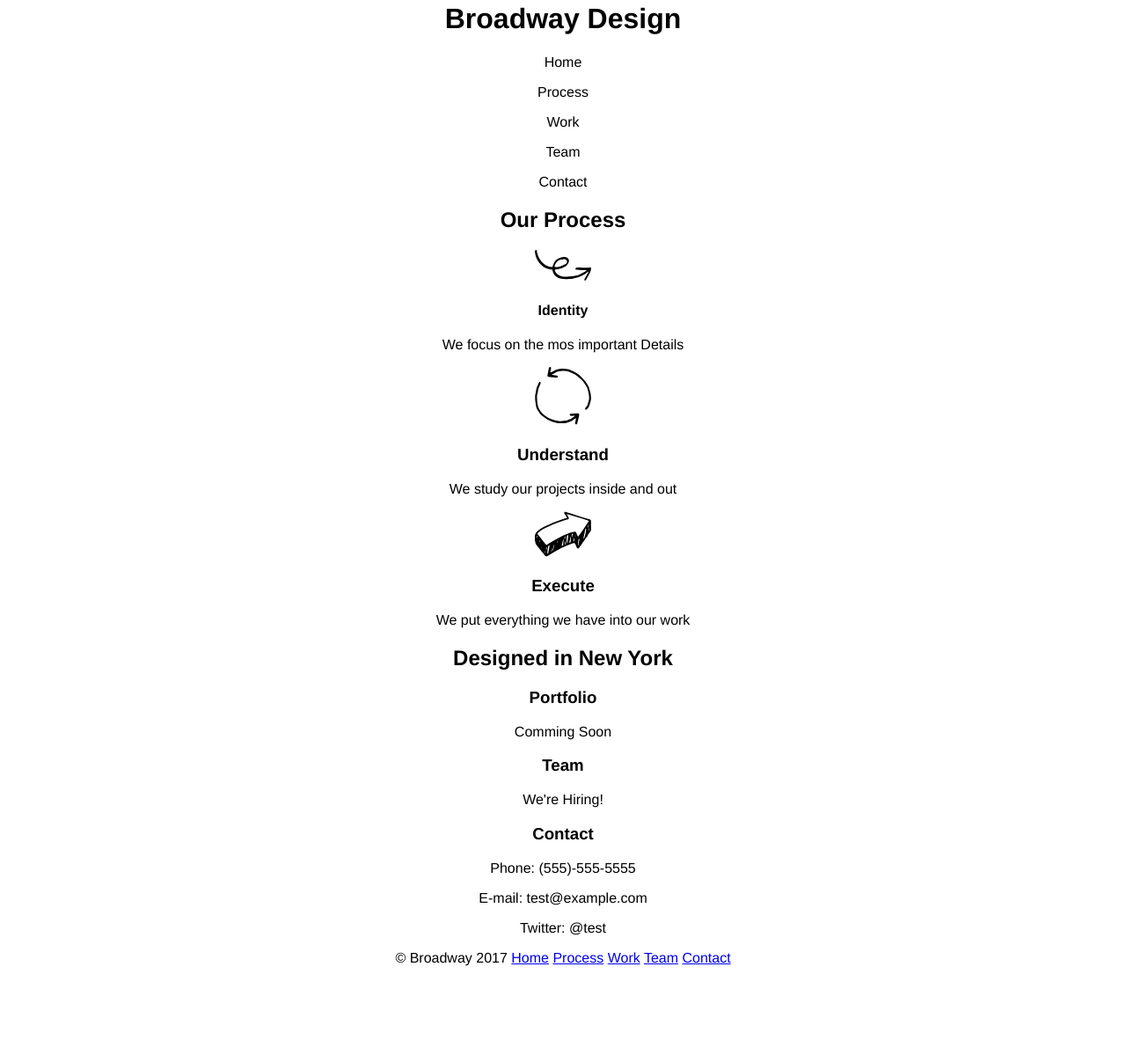
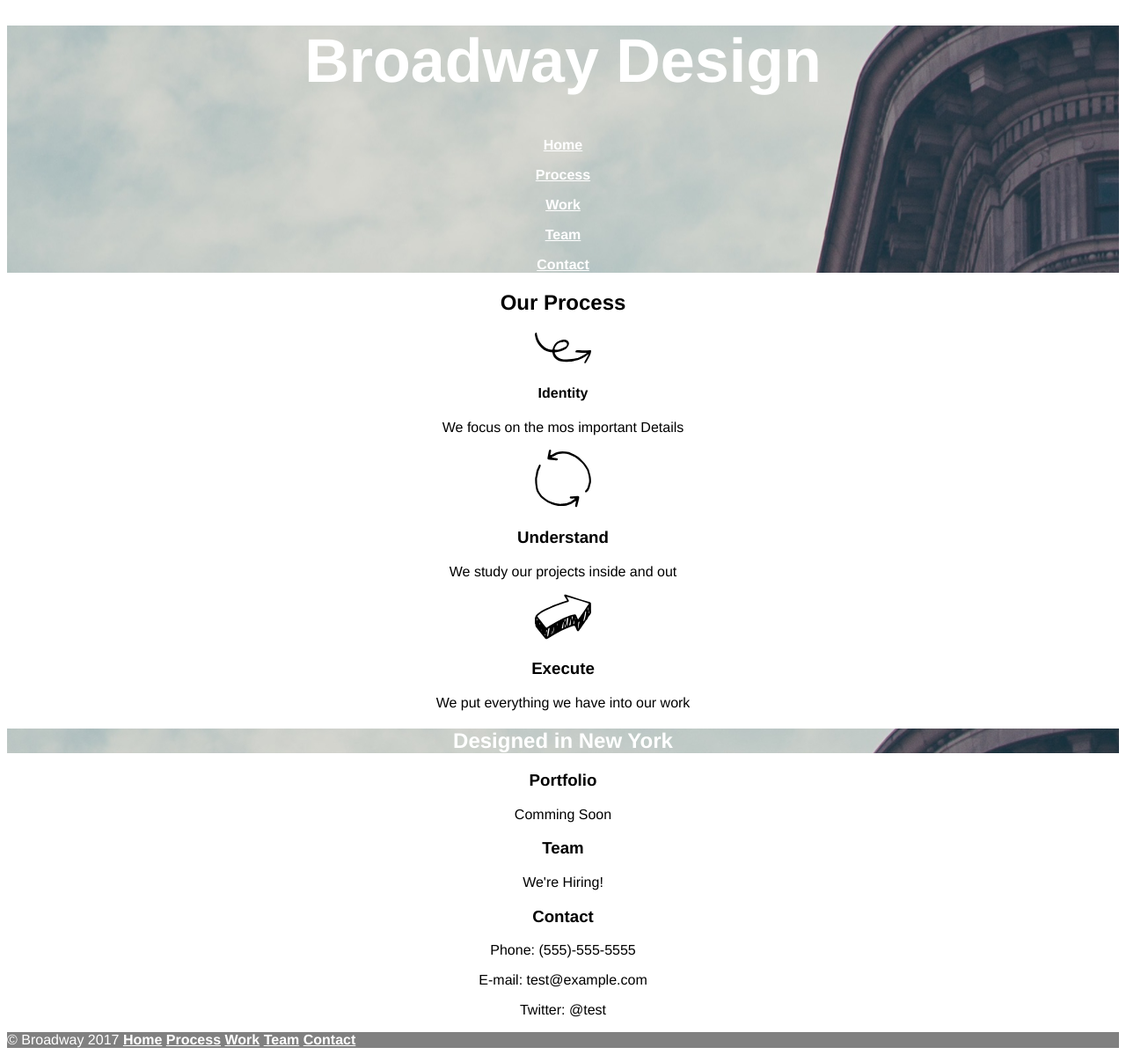
Before and after one commit to emanuelbegnis/broadway, a plain HTML site: page index.html in a window 1280 px wide. Shown: the part 18-1225 px from the top of the page at 88% size. Before the commit the page ends 1132 px from the top, so only its background shows below. Drawn offline with Linux system fonts and the light colour scheme.

Commit message:
final changes

```diff
--- a/index.html
+++ b/index.html
@@ -6,13 +6,13 @@
 		<link rel="stylesheet" href="resources/css/style.css">
 	</head>
 	<body>
-	<div class="main">
+	<div class="banner">
 		<h1>Broadway Design</h1>
-		<p>Home</p>
-		<p>Process</p>
-		<p>Work</p>
-		<p>Team</p>
-		<p>Contact</p>
+		<p><a class="nav" href="#">Home</a></p>
+		<p><a class="nav" href="#">Process</a></p>
+		<p><a class="nav" href="#">Work</a></p>
+		<p><a class="nav" href="#">Team</a></p>
+		<p><a class="nav" href="#">Contact</a></p>
 	</div>
 	<div class="content">
 		<h2>Our Process</h2>
@@ -26,8 +26,10 @@
 		<h3>Execute</h3>
 		<p>We put everything we have into our work</p>
 	</div>
+	<div class="banner">
+		<h2>Designed in New York</h2>
+	</div>
 	<div class="work">
-		<h2>Designed in New York</h2>
 		<h3>Portfolio</h3>
 		<p>Comming Soon</p>
 		<h3>Team</h3>
@@ -40,11 +42,11 @@
 	<div class="footer">
 		<nav>
 			<p>© Broadway 2017
-			<a href="#">Home</a>
-			<a href="#">Process</a>
-			<a href="#">Work</a>
-			<a href="#">Team</a>
-			<a href="#">Contact</a>
+			<a class="nav" href="#">Home</a>
+			<a class="nav" href="#">Process</a>
+			<a class="nav" href="#">Work</a>
+			<a class="nav" href="#">Team</a>
+			<a class="nav" href="#">Contact</a>
 			</p>
 		</nav>
 	</div>
--- a/resources/css/style.css
+++ b/resources/css/style.css
@@ -2,3 +2,19 @@ body{
 	text-align: center;
 	font-family: "Helvetica";
 }
+.banner{
+	background-image: url('../img/flatiron.png');
+	color: white;
+}
+.nav{
+	color: white;
+	font-weight: bold;
+}
+h1{
+	font-size: 70px;
+}
+.footer{
+	background-color: gray;
+	text-align: left;
+	color: white;
+}
```
Also changed, not shown: resources/img/flatiron.png (renamed from resources/img/the-flatiron-building.png).
